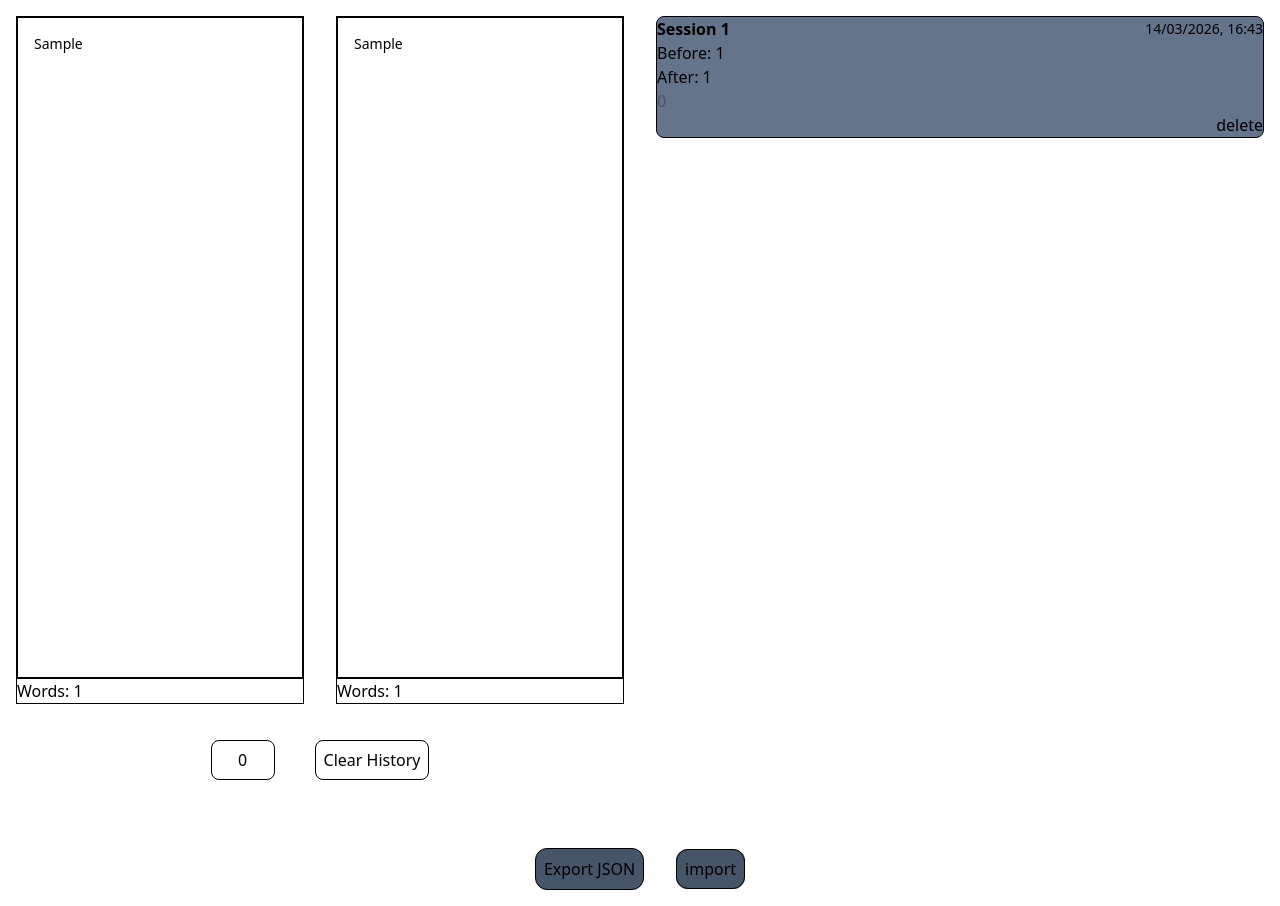
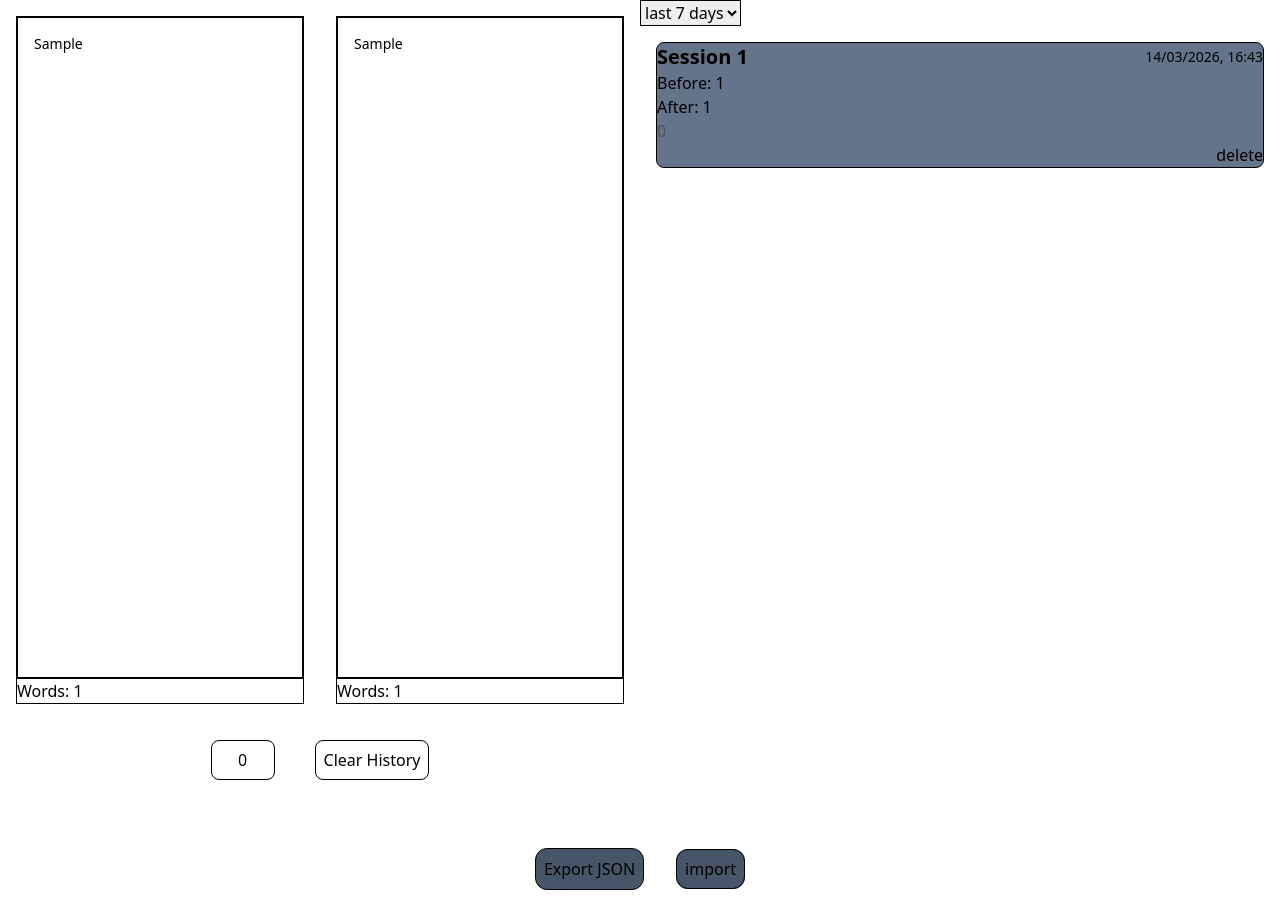
Before and after one commit to levithdev/PomoWords, a React (Vite) app: page / in a window 1280 px wide. Both pictures are taken after typing "Sample", "Sample" into the empty fields and a click on the button "Calculate difference". Built offline with nearby package versions, Linux system fonts and the light colour scheme.

Commit message:
fix: replace time-based identifier with crypto.randomUUID to prevent duplicate edit fields

```diff
--- a/src/App.tsx
+++ b/src/App.tsx
@@ -8,38 +8,31 @@ import { countWords } from "./util/countWords"
 import { useImportExportJson } from "./hooks/useImportExportJson"
 import { usePomoStats } from "./hooks/usePomoStats"
 import { useState } from "react"
+import { SelectorFilter } from "./components/SelectorFilter"
 
 function App() {
-  const [beforeText, setBeforeText] = useState("");
-  const [afterText, setAfterText] = useState("");
+  const [beforeText, setBeforeText] = useState("")
+  const [afterText, setAfterText] = useState("")
 
   const {
     pomoList,
-    editingTime,
+    filterPomoList,
+    editingId,
     newName,
+    setPomoList,
     setNewName,
-    setPomoList,
-    setEditingTime,
+    setEditingId,
     savePomo,
     deleteSession,
     deleteHistory,
     rename,
     taskInEdit,
-  } = usePomoList();
+    setFilterType,
+  } = usePomoList()
 
-  const {
-    importJSON,
-    exportJSON
-  } = useImportExportJson(pomoList, setPomoList);
+  const { importJSON, exportJSON } = useImportExportJson(pomoList, setPomoList)
 
-  const {
-    // totalGap,
-    // averageWordGap,
-    difference,
-    // calculateAverageGap,
-    calculateDifference
-  } = usePomoStats(pomoList, afterText, beforeText);
-
+  const { difference, calculateDifference } = usePomoStats(pomoList, afterText, beforeText)
 
   const pomoVerification = () => {
     if (pomoList.length === 0) {
@@ -47,54 +40,37 @@ function App() {
       return
     }
 
-    const lastPomo = pomoList[pomoList.length - 1];
+    const lastPomo = pomoList[pomoList.length - 1]
+    const isEqual = beforeText === lastPomo.beforeText && afterText === lastPomo.afterText
 
-    const isEqual =
-      beforeText === lastPomo.beforeText &&
-      afterText === lastPomo.afterText;
+    if (isEqual) return
 
-    if (isEqual) return;
-
-    savePomo(afterText, beforeText);
+    savePomo(afterText, beforeText)
   }
 
   const handleEnter = (
     event: React.KeyboardEvent<HTMLInputElement>,
     callback: () => void
   ) => {
-    if (event.key === "Enter") {
-      callback()
-    }
+    if (event.key === "Enter") callback()
   }
+
   return (
     <div className="h-screen w-screen grid grid-rows-[1fr_auto]">
       <div className="grid grid-cols-2 h-full">
         <div className="h-screen flex flex-col">
           <div className="grid flex-1 grid-cols-2">
-
             <div className="flex flex-col p-4">
-              <InputPomodoro
-                text={beforeText}
-                onChange={setBeforeText}
-              />
-              <p
-                className="border border-black  border-t-0">
-                Words: {countWords(beforeText)}
-              </p>
+              <InputPomodoro text={beforeText} onChange={setBeforeText} />
+              <p className="border border-black border-t-0">Words: {countWords(beforeText)}</p>
             </div>
-
-            <div className="flex flex-col p-4 ">
-              <InputPomodoro
-                text={afterText}
-                onChange={setAfterText}
-              />
-              <p
-                className="border border-black  border-t-0"
-              >Words: {countWords(afterText)}</p>
+            <div className="flex flex-col p-4">
+              <InputPomodoro text={afterText} onChange={setAfterText} />
+              <p className="border border-black border-t-0">Words: {countWords(afterText)}</p>
             </div>
           </div>
           <div className="flex justify-center">
-            <div className="flex m-5 ">
+            <div className="flex m-5">
               <ButtonCalculateDiferrence
                 onCalculateDifference={calculateDifference}
                 onPomoVerification={pomoVerification}
@@ -103,60 +79,31 @@ function App() {
             </div>
             <div className="flex m-5">
               <StatsOverview
-                data={{
-                  pomoList
-                }}
-                actions={{
-                  deleteHistory
-                }}
+                data={{ pomoList }}
+                actions={{ deleteHistory }}
               />
             </div>
           </div>
         </div>
         <div>
-          <SessionList
-            data={{
-              pomoList,
-              editingTime,
-              newName
-            }}
-            actions={{
-              setNewName,
-              deleteSession,
-              rename,
-              taskInEdit,
-              setEditingTime,
-              handleEnter,
-              countWords
-            }}
-          />
+          <div>
+            <SelectorFilter actions={{ setFilterType }} />
+          </div>
+          <div>
+            <SessionList
+              data={{ filterPomoList, editingId, newName }}
+              actions={{ setNewName, deleteSession, rename, taskInEdit, setEditingId, handleEnter, countWords }}
+            />
+          </div>
         </div>
       </div>
       <div className="flex justify-center">
         <div>
-          <ImportExportJson
-            actions={{
-              exportJSON,
-              importJSON
-            }}
-          />
+          <ImportExportJson actions={{ exportJSON, importJSON }} />
         </div>
-        {/* <div>
-            <button
-              onClick={calculateAverageGap}
-            >
-              average gap calcation
-            </button>
-            {averageWordGap}
-          </div>
-          <div>
-            <p>{totalGap}</p>
-          </div> */}
       </div>
     </div>
-
-
-  );
+  )
 }
 
-export default App;
+export default App
--- a/src/components/SelectorFilter.tsx
+++ b/src/components/SelectorFilter.tsx
@@ -17,8 +17,8 @@ export function SelectorFilter({ actions }: SelectorFilterProps) {
   return (
     <div>
       <select onChange={handleChange} className="border border-black">
+        <option value="7days">last 7 days</option>
         <option value="all">all</option>
-        <option value="7days">last 7 days</option>
       </select>
     </div>
   )
--- a/src/components/SessionList.tsx
+++ b/src/components/SessionList.tsx
@@ -2,16 +2,16 @@ import type { Pomo } from "../types/Pomo"
 
 export interface SessionListProps {
   data: {
-    pomoList: Pomo[]
-    editingTime: number | null
+    filterPomoList: Pomo[]
+    editingId: string | null
     newName: string
   }
   actions: {
     setNewName: React.Dispatch<React.SetStateAction<string>>
-    deleteSession: (time: number) => void
-    rename: (time: number) => void
-    taskInEdit: (time: number) => void
-    setEditingTime: React.Dispatch<React.SetStateAction<number | null>>
+    deleteSession: (id: string) => void
+    rename: (id: string) => void
+    taskInEdit: (id: string) => void
+    setEditingId: React.Dispatch<React.SetStateAction<string | null>>
     handleEnter: (
       event: React.KeyboardEvent<HTMLInputElement>,
       callback: () => void
@@ -19,54 +19,46 @@ export interface SessionListProps {
     countWords: (text: string) => number
   }
 }
+
 const getGapColor = (gap: number) => {
   if (gap < 0) return "text-red-600"
   if (gap === 0) return "text-gray-600"
   return "text-green-400"
 }
-export function SessionList({
-  data,
-  actions
-}: SessionListProps) {
 
-  const { pomoList, editingTime, newName } = data
-  const {
-    setNewName,
-    deleteSession,
-    rename,
-    taskInEdit,
-    setEditingTime,
-    handleEnter,
-    countWords
-  } = actions
+export function SessionList({ data, actions }: SessionListProps) {
+  const { filterPomoList, editingId, newName } = data
+  const { setNewName, deleteSession, rename, taskInEdit, setEditingId, handleEnter, countWords } = actions
 
   return (
     <div>
       <ul>
-        {pomoList.map((pomo) => (
-          <li key={pomo.time} >
+        {filterPomoList.map((pomo) => (
+          <li key={pomo.id}>
             <div className="bg-slate-500 border border-black m-4 rounded-lg flex flex-col justify-between">
               <div className="flex justify-between items-center">
-                {editingTime === pomo.time ? (
+                {editingId === pomo.id ? (
                   <input
-                    className=""
                     type="text"
                     value={newName}
                     onChange={(e) => setNewName(e.target.value)}
                     onKeyDown={(e) =>
                       handleEnter(e, () => {
-                        rename(pomo.time)
-                        setEditingTime(null)
+                        rename(pomo.id)
+                        setEditingId(null)
                         setNewName("")
                       })
                     }
                   />
                 ) : (
                   <h3
-                    className="text-  xl font-bold"
-                    onClick={() => taskInEdit(pomo.time)}> {pomo.name}</h3>
+                    className="text-xl font-bold"
+                    onClick={() => taskInEdit(pomo.id)}
+                  >
+                    {pomo.name}
+                  </h3>
                 )}
-                <div className="flex flex-col ">
+                <div className="flex flex-col">
                   <p className="flex justify-end text-sm">
                     {new Date(pomo.time).toLocaleDateString("pt-BR", {
                       day: "2-digit",
@@ -76,27 +68,20 @@ export function SessionList({
                       minute: "2-digit",
                     })}
                   </p>
-
-
                 </div>
-
               </div>
               <div>
                 <p>Before: {countWords(pomo.beforeText)}</p>
                 <p>After: {countWords(pomo.afterText)}</p>
                 <p className={getGapColor(pomo.wordGap)}>{pomo.wordGap}</p>
               </div>
-              <div className="flex justify-end ">
-                <button
-                  className=""
-                  onClick={() => deleteSession(pomo.time)}>
-                  delete
-                </button>
+              <div className="flex justify-end">
+                <button onClick={() => deleteSession(pomo.id)}>delete</button>
               </div>
             </div>
           </li>
         ))}
       </ul>
-    </div >
+    </div>
   )
 }
--- a/src/hooks/useFilterPomoList.ts
+++ b/src/hooks/useFilterPomoList.ts
@@ -5,7 +5,7 @@ import { subDays, isAfter } from "date-fns";
 
 export function useFilterPomoList(pomoList: Pomo[]) {
   const [filterPomoList, setFilterPomoList] = useState<Pomo[]>(pomoList)
-  const [filterType, setFilterType] = useState<FilterType>("all")
+  const [filterType, setFilterType] = useState<FilterType>("7days")
 
   useEffect(() => {
     if (filterType === "all") {
--- a/src/hooks/usePomoList.ts
+++ b/src/hooks/usePomoList.ts
@@ -1,11 +1,10 @@
-
 import { useEffect, useState } from "react"
 import type { Pomo } from "../types/Pomo"
 import { countWords } from "../util/countWords";
 import { useFilterPomoList } from "./useFilterPomoList"
 
 export function usePomoList() {
-  const [editingTime, setEditingTime] = useState<number | null>(null)
+  const [editingId, setEditingId] = useState<string | null>(null)
   const [newName, setNewName] = useState("")
   const [pomoList, setPomoList] = useState<Pomo[]>(() => {
     const saved = localStorage.getItem("memory");
@@ -20,19 +19,19 @@ export function usePomoList() {
 
   const savePomo = (afterText: string, beforeText: string) => {
     const gap = countWords(afterText) - countWords(beforeText);
-    const numberName = pomoList.length + 1;
     const newPomo: Pomo = {
-      name: "Session " + numberName,
+      name: "Session " + (pomoList.length + 1),
       beforeText,
       afterText,
       wordGap: gap,
-      time: Date.now()
+      time: Date.now(),
+      id: crypto.randomUUID()
     };
     setPomoList((prev) => [...prev, newPomo])
   }
 
-  const deleteSession = (time: number) => {
-    setPomoList(prev => prev.filter(p => p.time !== time))
+  const deleteSession = (id: string) => {
+    setPomoList(prev => prev.filter(p => p.id !== id))
   };
 
   const deleteHistory = () => {
@@ -40,22 +39,22 @@ export function usePomoList() {
     if (confirmDelete) setPomoList([])
   }
 
-  const rename = (time: number) => {
+  const rename = (id: string) => {
     setPomoList(prev =>
-      prev.map(pomo => pomo.time === time ? { ...pomo, name: newName } : pomo)
+      prev.map(pomo => pomo.id === id ? { ...pomo, name: newName } : pomo)
     )
   }
 
-  const taskInEdit = (time: number) => setEditingTime(time)
+  const taskInEdit = (id: string) => setEditingId(id)
 
   return {
     pomoList,
-    editingTime,
+    editingId,
     newName,
     ...filter,
     setPomoList,
     setNewName,
-    setEditingTime,
+    setEditingId,
     savePomo,
     deleteSession,
     deleteHistory,
--- a/src/types/Pomo.ts
+++ b/src/types/Pomo.ts
@@ -1,4 +1,5 @@
 export type Pomo = {
+  id: string
   name: string
   beforeText: string
   afterText: string
```
